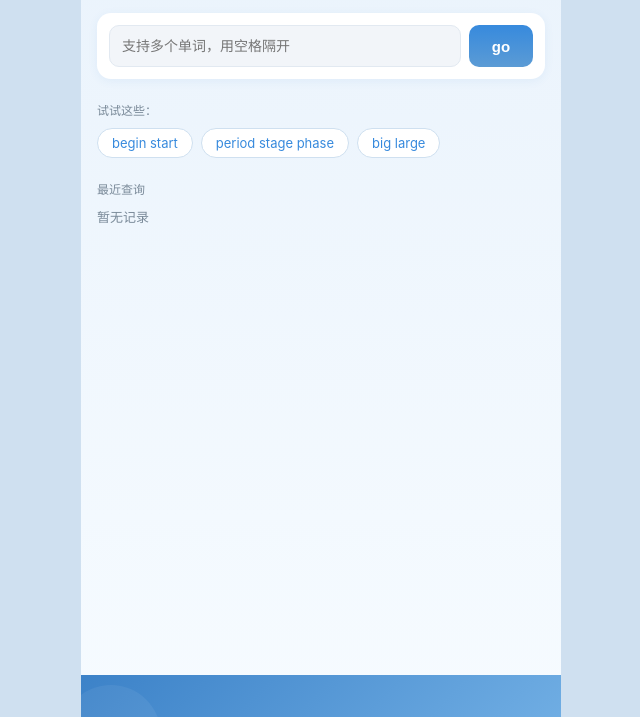
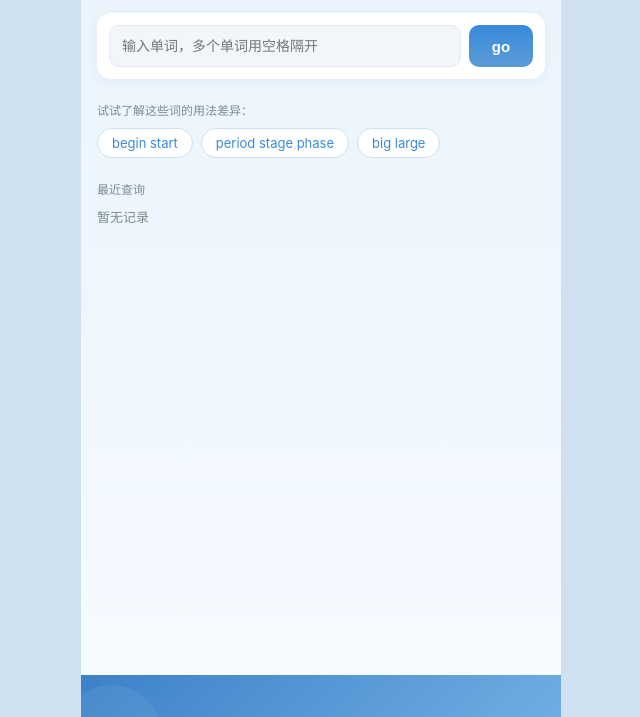
Before and after one commit to 966sand/MissPompei, a website: page public/index.html in a window 1280 px wide. Shown: the part 83-800 px from the top of the page, without its empty margins (319-959 px from the left). Drawn offline with Linux system fonts and the light colour scheme.

Commit message:
文案调整：占位符改为'输入单词，多个单词用空格隔开'；示例标签改为'试试了解这些词的用法差异'

```diff
--- a/public/index.html
+++ b/public/index.html
@@ -21,14 +21,14 @@
       <section class="state" id="state-input">
         <div class="search-card">
           <div class="input-row">
-            <input id="q" class="q-input" type="text" placeholder="支持多个单词，用空格隔开" autocomplete="off" maxlength="200" />
+            <input id="q" class="q-input" type="text" placeholder="输入单词，多个单词用空格隔开" autocomplete="off" maxlength="200" />
             <button id="go" class="go-btn">go</button>
           </div>
           <div class="tip" id="tip"></div>
         </div>
 
         <div class="quick">
-          <div class="quick-label">试试这些：</div>
+          <div class="quick-label">试试了解这些词的用法差异：</div>
           <div class="tags" id="tags">
             <span class="tag">begin start</span>
             <span class="tag">period stage phase</span>
```
